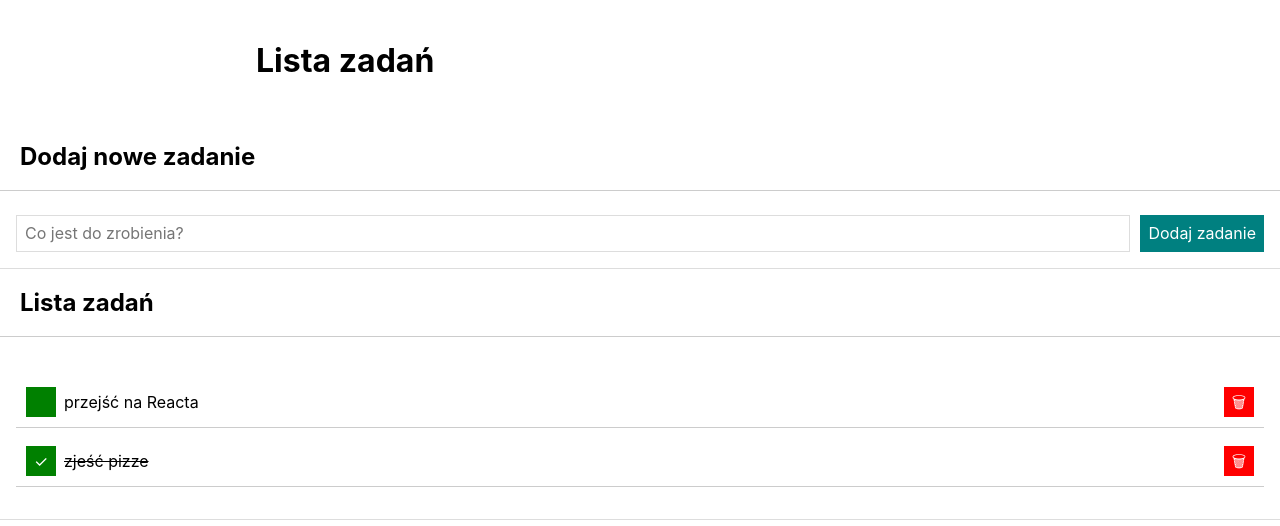
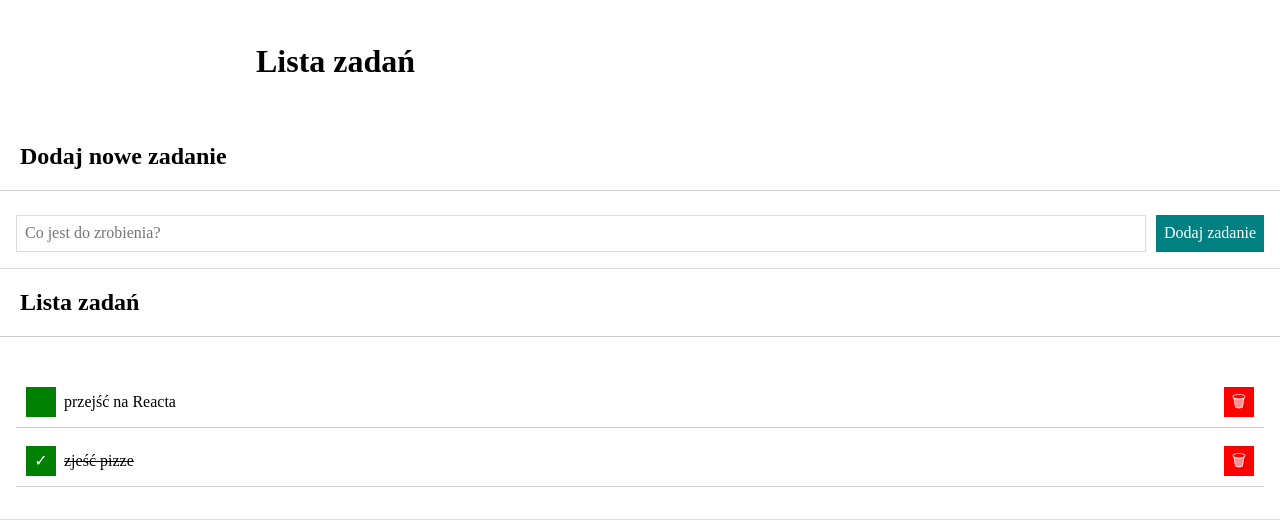
Before and after one commit to RafalS10/todos-list-react, a React (Create React App) app: page / in a window 1280 px wide. Shown: the top 526 px of the page. Built offline with nearby package versions, Linux system fonts and the light colour scheme.

Commit message:
og image and icon added

```diff
--- a/public/index.html
+++ b/public/index.html
@@ -1,14 +1,15 @@
 <!DOCTYPE html>
-<html lang="en">
+<html lang="pl">
   <head>
     <meta charset="utf-8" />
-    <link rel="icon" href="%PUBLIC_URL%/favicon.ico" />
+    <link rel="icon" href="%PUBLIC_URL%/icon.jpg" />
     <meta name="viewport" content="width=device-width, initial-scale=1" />
     <meta name="theme-color" content="#000000" />
     <meta
       content="Web site created using create-react-app"
     />
     <link rel="apple-touch-icon" href="%PUBLIC_URL%/logo192.png" />
+    <meta property="og:image" content="images/toDoList.jpg">
     <!--
       manifest.json provides metadata used when your web app is installed on a
       user's mobile device or desktop. See https://developers.google.com/web/fundamentals/web-app-manifest/
--- a/src/index.css
+++ b/src/index.css
@@ -1,16 +1,3 @@
-body {
-  margin: 0;
-  font-family: -apple-system, BlinkMacSystemFont, 'Segoe UI', 'Roboto', 'Oxygen',
-    'Ubuntu', 'Cantarell', 'Fira Sans', 'Droid Sans', 'Helvetica Neue',
-    sans-serif;
-  -webkit-font-smoothing: antialiased;
-  -moz-osx-font-smoothing: grayscale;
-}
-
-code {
-  font-family: source-code-pro, Menlo, Monaco, Consolas, 'Courier New',
-    monospace;
-}
 html {
   box-sizing: border-box;
 }
```
